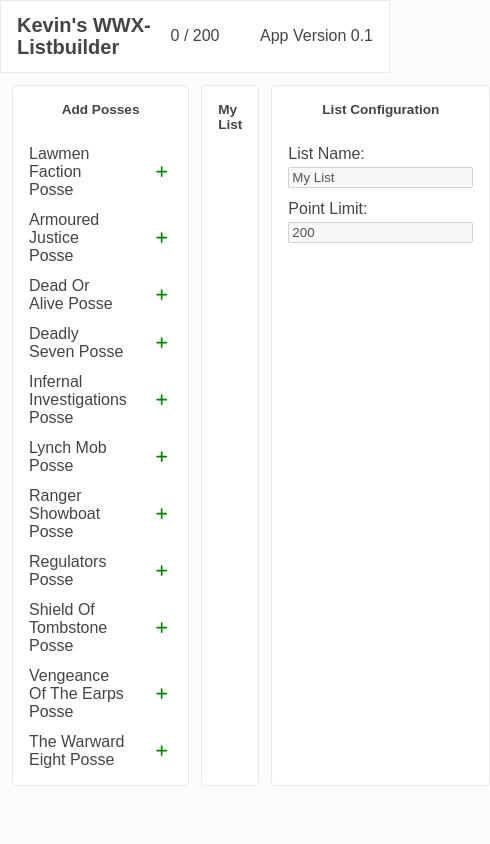
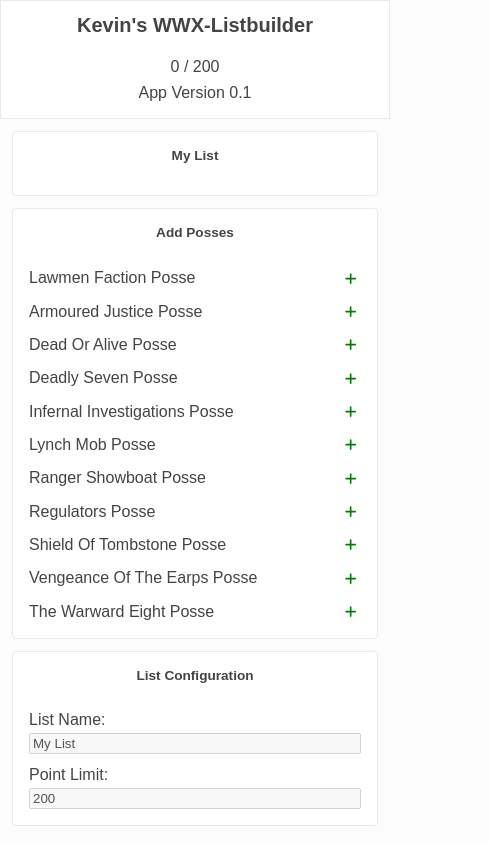
Before and after one commit to Kcalde20/wwx-listbuilder-v2, an Angular app: page / in a window 390 px wide. Shown: the whole page, 490 px wide, since content can reach past the window. Built offline with nearby package versions, Linux system fonts and the light colour scheme.

Commit message:
quick and dirty mobile layout

```diff
--- a/src/app/app.component.scss
+++ b/src/app/app.component.scss
@@ -4,6 +4,17 @@
     display: grid;
     grid-template-columns: 1fr max-content 1fr;
     padding-inline: 1rem;
+}
+
+@media screen and (max-width: 800px){
+    .header {
+        grid-template-columns: 1fr;
+        gap: .5rem;
+        padding-block-end: 1rem;
+    }
+    .header__app-title, .header__list-name, .header__list-points {
+        text-align: center !important;
+    }
 }
 
 .list-info {
--- a/src/app/features/list-screen/list-screen.component.scss
+++ b/src/app/features/list-screen/list-screen.component.scss
@@ -1,8 +1,18 @@
 :host {
     display: grid;
     grid-template-columns: 1fr 2fr 1fr;
+    grid-template-areas: "a b c" ;
     gap: .75rem;
     padding: .75rem;
+}
+
+@media screen and (max-width: 800px){
+    :host {
+        grid-template-columns: 1fr;
+        grid-template-areas: " b "
+                            " a "
+                            " c ";
+    }
 }
 
 .unit-col, .main-col, .options-col {
@@ -13,6 +23,18 @@
     display: flex;
     flex-direction: column;
     gap: .75rem;
+}
+
+.unit-col {
+    grid-area: a;
+}
+
+.main-col {
+    grid-area:b;
+}
+
+.options-col {
+    grid-area: c;
 }
 
 .unit-card {
--- a/src/app/features/posse-screen/posse-screen.component.scss
+++ b/src/app/features/posse-screen/posse-screen.component.scss
@@ -1,8 +1,18 @@
 :host {
     display: grid;
     grid-template-columns: 1fr 2fr 1fr;
+    grid-template-areas: "a b c" ;
     gap: .75rem;
     padding: .75rem;
+}
+
+@media screen and (max-width: 800px){
+    :host {
+        grid-template-columns: 1fr;
+        grid-template-areas: " b "
+                            " a "
+                            " c ";
+    }
 }
 
 .unit-col, .main-col, .options-col {
@@ -14,6 +24,19 @@
     flex-direction: column;
     gap: .75rem;
 }
+
+.unit-col {
+    grid-area: a;
+}
+
+.main-col {
+    grid-area:b;
+}
+
+.options-col {
+    grid-area: c;
+}
+
 
 .unit-card {
     display: flex;
@@ -59,6 +82,7 @@
 .unit__info {
     gap: .5rem;
     display: flex;
+    flex-wrap: wrap;
     color: var(--color-text-2);
     font-size: var(--font-size-sm);
     padding-block-start: .5rem;
```
